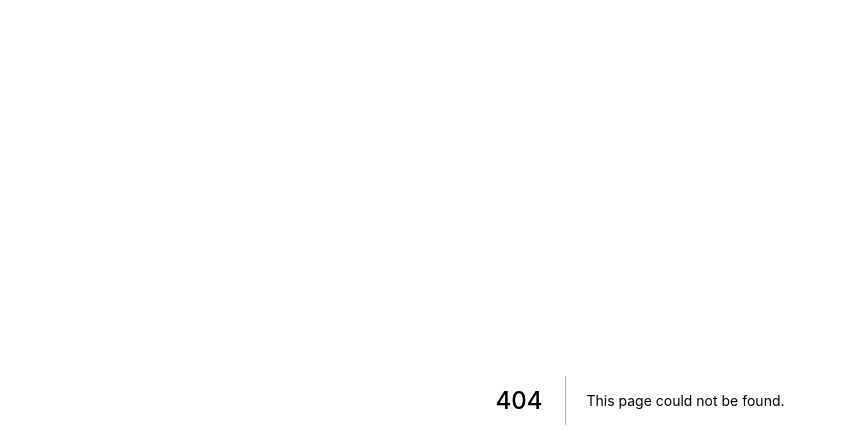
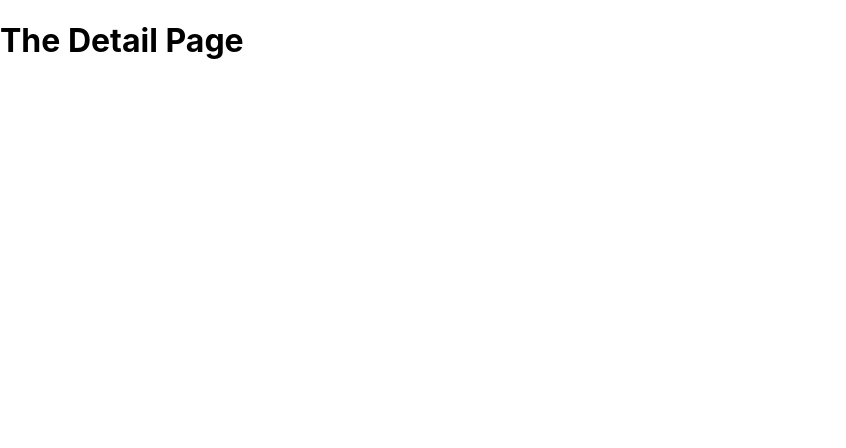
Before and after one commit to EUNSEO814/udemy-React, a Next.js app: page /news/detail in a window 1280 px wide. Before the commit this address had no page. Shown: the top 448 px of the page, without its empty margins (0-846 px from the left). Built offline with nearby package versions, Linux system fonts and the light colour scheme.

Commit message:
⚡️ 중첩 경로 및 페이지 추가하기 (중첩경로)

```diff
--- a/pages/index.js
+++ b/pages/index.js
@@ -1,3 +1,5 @@
+// our domain.com/
+
 const HomePage = () => {
   return <h1>The Home Page</h1>;
 };
--- /dev/null
+++ b/pages/news/detail.js
@@ -0,0 +1,7 @@
+// our domain.com/news/detail
+
+const DetailPage = () => {
+  return <h1>The Detail Page</h1>;
+};
+
+export default DetailPage;
--- a/pages/news.js
+++ b/pages/news/index.js
@@ -1,3 +1,5 @@
+// our domain.com/news
+
 const NewsPage = () => {
   return <h1>The News Page</h1>;
 };
```
